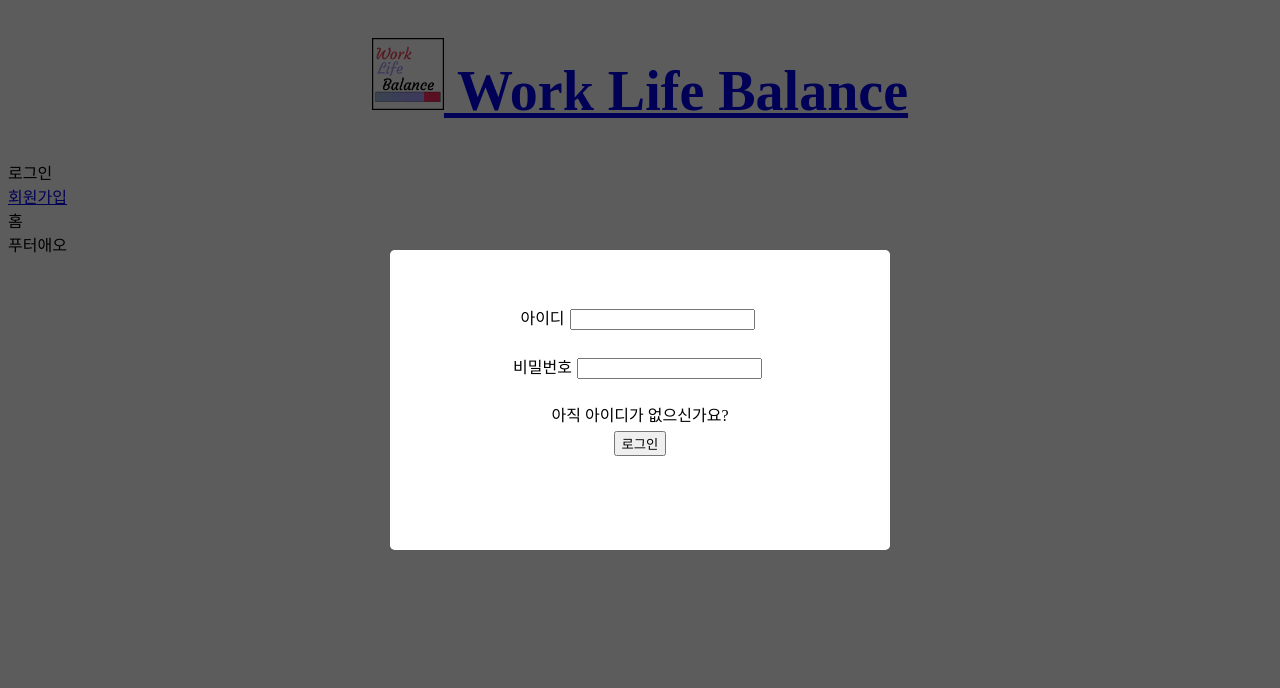
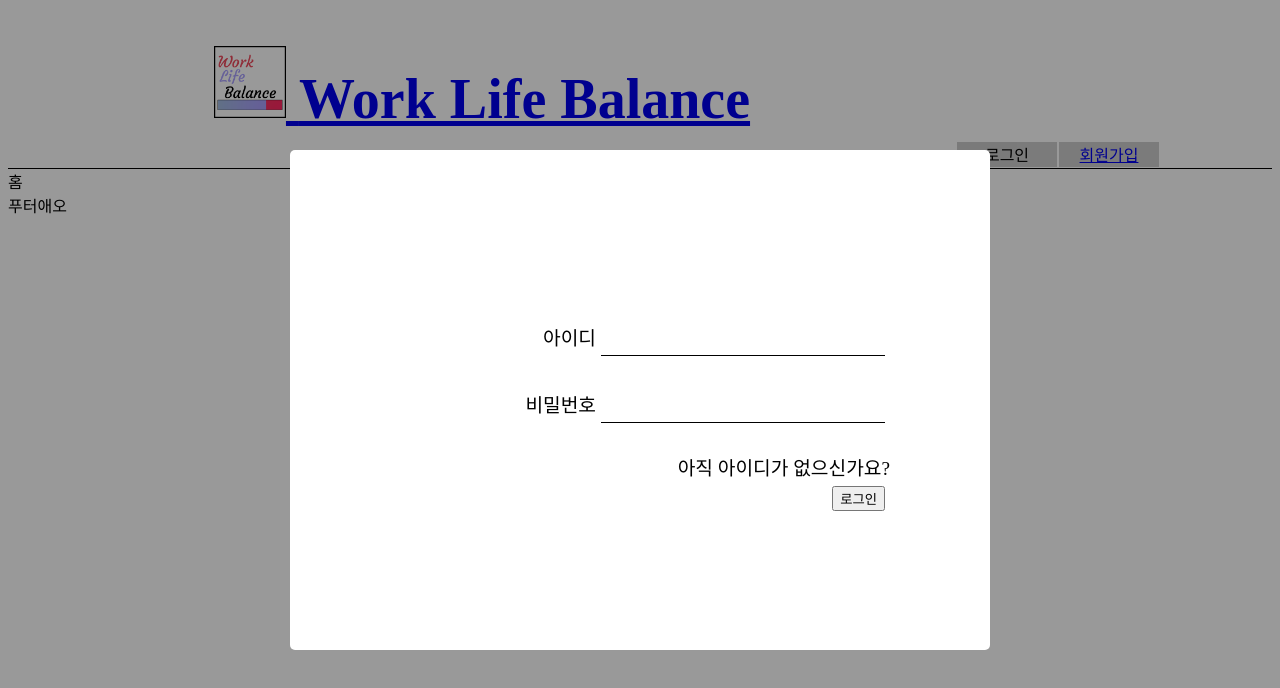
Before and after one commit to codestates/WorkLifeBalance, a React (Create React App) app in the folder client/: page / in a window 1280 px wide. Both pictures are taken after a click on the element "로그인". Shown: the top 688 px of the page. Built offline with nearby package versions, Linux system fonts and the light colour scheme.

Commit message:
fix: 오류 수정 및 axios 요청 추가 detail: - Home에서 로그인시 발생하는 에러 해결 - Header에서 로그인 및 로그아웃 핸들링 - LoginModal에서 axios 요청: post::/user/login, get::/user/info

```diff
--- a/client/package.json
+++ b/client/package.json
@@ -7,6 +7,7 @@
     "@testing-library/jest-dom": "^5.16.1",
     "@testing-library/react": "^12.1.2",
     "@testing-library/user-event": "^13.5.0",
+    "axios": "^0.25.0",
     "react": "^17.0.2",
     "react-dom": "^17.0.2",
     "react-router-dom": "^6.2.1",
--- a/client/src/App.js
+++ b/client/src/App.js
@@ -1,34 +1,45 @@
-import './App.css';
-import Footer from './components/Footer';
-import Header from './components/Header';
-import Home from './pages/Home';
-import Profile from './pages/Profile';
-import Dashboard from './pages/Dashboard';
-import Signup from './pages/Signup';
-import { Routes, Route, BrowserRouter as Router, Redirect } from 'react-router-dom';
-import { useState, useEffect } from 'react';
+import "./App.css";
+import Footer from "./components/Footer";
+import Header from "./components/Header";
+import Home from "./pages/Home";
+import Profile from "./pages/Profile";
+import Dashboard from "./pages/Dashboard";
+import Signup from "./pages/Signup";
+import {
+  Routes,
+  Route,
+  BrowserRouter as Router,
+  Redirect,
+} from "react-router-dom";
+import { useState, useEffect } from "react";
 
-function App () {
+function App() {
   const [showLogin, setShowLogin] = useState(false);
   const [isLogin, setIsLogin] = useState(false);
-  useEffect(() => {
+  // useEffect(() => {
 
-  }, []);
+  // }, []);
   return (
     <Router>
-
-      <Header showLogin={showLogin} setShowLogin={setShowLogin} isLogin={isLogin} setIsLogin={setIsLogin} />
+      <Header
+        showLogin={showLogin}
+        setShowLogin={setShowLogin}
+        isLogin={isLogin}
+        setIsLogin={setIsLogin}
+      />
       <Routes>
-        <Route exact path='/' element={<Home showLogin={showLogin} setShowLogin={setShowLogin} />} />
-        <Route path='/dashboard' element={<Dashboard />} />
-        <Route path='/profile' element={<Profile />} />
-        <Route path='/signup' element={<Signup />} />
+        <Route
+          exact
+          path="/"
+          element={<Home showLogin={showLogin} setShowLogin={setShowLogin} />}
+        />
+        <Route path="/dashboard" element={<Dashboard />} />
+        <Route path="/profile" element={<Profile />} />
+        <Route path="/signup" element={<Signup />} />
         {/* {isLogin ? <Redirect to='' */}
       </Routes>
       <Footer />
-
     </Router>
-
   );
 }
 
--- a/client/src/components/Header.js
+++ b/client/src/components/Header.js
@@ -1,47 +1,96 @@
-import { Link } from 'react-router-dom';
-import styled from 'styled-components';
-import LoginModal from './LoginModal';
+import axios from "axios";
+import { Link } from "react-router-dom";
+import styled from "styled-components";
+import LoginModal from "./LoginModal";
+import { useNavigate } from "react-router";
 
+const Container = styled.div`
+  display: flex;
+  flex-wrap: wrap;
+  /* justify-content: flex-end; */
+  /* flex-direction: row; */
+  border-bottom: 1px solid #000;
+  text-decoration: none;
+`;
 const Title = styled.h1`
-    font-size: 3.5em;
-    text-align: center;
-    color: violet;
+  flex: 3 0 0;
+  font-size: 3.5em;
+  text-align: center;
+  color: violet;
 `;
 
 const ControlBox = styled.div`
+  display: flex;
+  flex: 1 0 0;
+  align-items: flex-end;
+  .sub {
+    margin: 1px;
+    background-color: #ccc;
+    text-align: center;
+    vertical-align: middle;
+    height: 25px;
+    width: 100px;
+    cursor: pointer;
+  }
 `;
 
-function Header ({ showLogin, setShowLogin, isLogin, setIsLogin }) {
+function Header({ showLogin, setShowLogin, isLogin, setIsLogin }) {
+  const navigate = useNavigate();
   const handleLoginModal = () => {
     setShowLogin(true);
   };
 
   const handleLogout = () => {
-    setIsLogin(false);
+    axios.post("https://localhost:4000/signout").then((res) => {
+      // 유저 정보 핸들링 함수
+      setIsLogin(false);
+      navigate("/");
+    });
   };
 
   return (
-    <>
+    <Container>
       {/* 로고 */}
 
       {/* 제목 */}
-      <Title><Link to='/'><img className='logo' src={process.env.PUBLIC_URL + '/logo.png'} height='72px' alt='로고' /> Work Life Balance</Link></Title>
+      <Title>
+        <Link to="/">
+          <img
+            className="logo"
+            src={process.env.PUBLIC_URL + "/logo.png"}
+            height="72px"
+            alt="로고"
+          />{" "}
+          Work Life Balance
+        </Link>
+      </Title>
       {/* 로그인 및 회원가입 탭, 로그인시 로그아웃으로 변경 */}
 
-      {isLogin
-        ? <ControlBox>
-          <div className='logout' onClick={handleLogout}>로그아웃</div>
+      {isLogin ? (
+        <ControlBox>
+          <div className="sub logout" onClick={handleLogout}>
+            로그아웃
+          </div>
         </ControlBox>
-        : <ControlBox>
-          <div className='login' onClick={handleLoginModal}>로그인</div>
-          <div className='signup'>
-            <Link to='/signup'>회원가입</Link>
+      ) : (
+        <ControlBox>
+          <div className="sub login" onClick={handleLoginModal}>
+            로그인
           </div>
-        </ControlBox>}
+          <div className="sub signup">
+            <Link to="/signup">회원가입</Link>
+          </div>
+        </ControlBox>
+      )}
 
-      {showLogin ? <LoginModal setShowLogin={setShowLogin} isLogin={isLogin} setIsLogin={setIsLogin} /> : null}
-
-    </>
+      {showLogin ? (
+        <LoginModal
+          setShowLogin={setShowLogin}
+          isLogin={isLogin}
+          setIsLogin={setIsLogin}
+        />
+      ) : null}
+    </Container>
   );
 }
 
--- a/client/src/components/LoginModal.js
+++ b/client/src/components/LoginModal.js
@@ -1,7 +1,11 @@
-import { useNavigate } from 'react-router';
-import styled from 'styled-components';
+import { useEffect, useState } from "react";
+import { useNavigate } from "react-router";
+import styled from "styled-components";
+import axios from "axios";
+import { NavLink } from "react-router-dom";
 
 const Container = styled.div`
+  box-sizing: border-box;
   position: fixed;
   height: 15rem;
   text-align: center;
@@ -10,6 +14,15 @@ const Container = styled.div`
 
 const Input = styled.input`
   margin: 5px;
+  height: 32px;
+  width: 280px;
+  font-size: 1.4rem;
+  border: none;
+  border-bottom: 1px solid black;
+  :focus {
+    outline: none;
+    background-color: #eee;
+  }
 `;
 
 const Button = styled.button`
@@ -23,48 +36,132 @@ const Canvas = styled.div`
   left: 0;
   bottom: 0;
   right: 0;
-    background-color: rgba(0,0,0,0.4);
+  background-color: rgba(0, 0, 0, 0.4);
   display: grid;
   place-items: center;
 `;
 
-const View = styled.div.attrs(props => ({
-  role: 'dialog'
+const View = styled.div.attrs((props) => ({
+  role: "dialog",
 }))`
   border-radius: 5px;
   background-color: #fff;
   width: 500px;
   height: 300px;
+  text-align: right;
+  font-size: 1.2rem;
+  padding: 100px;
 
+  .alert-box {
+    font-size: 1rem;
+    height: 25px;
+    color: red;
+    /* text-align: right; */
+  }
+  div {
+    width: auto;
+  }
+  .yet:hover {
+    color: blue;
+    cursor: pointer;
+  }
 `;
 
-function LoginModal ({ setShowLogin, isLogin, setIsLogin }) {
+function LoginModal({ setShowLogin, isLogin, setIsLogin }) {
+  const [loginInfo, setLoginInfo] = useState({
+    userId: "",
+    password: "",
+  });
+  const [errMsg, setErrMsg] = useState("");
   const navigate = useNavigate();
+
+  const handleInputValue = (key) => (e) => {
+    setLoginInfo({ ...loginInfo, [key]: e.target.value });
+  };
+
   const handleCanvasClick = () => {
     setShowLogin(false);
   };
   const handleGotoSignup = () => {
     setShowLogin(false);
-    navigate('./signup');
+    navigate("./signup");
   };
   const handleLogin = () => {
-    // axios 요청
+    const { userId, password } = loginInfo;
+    if (userId && password) {
+      //! 테스트가 끝나면 다음 코드를 삭제해주세요
+      if (userId === "test" && password === "test") {
         setShowLogin(false);
         setIsLogin(true);
-    navigate('./');
+        navigate("/");
+      }
+      //!--------------------------------------------//
+      axios
+        .post(
+          "https://localhost:4000/user/login",
+          {
+            userId,
+            password,
+          },
+          {
+            headers: {
+              "Content-Type": "application/json",
+              withCredentials: true,
+            },
+          }
+        )
+        .then((res) => {
+          // 로그인 확인
+          axios.get("https://localhost:4000/user/info").then((res) => {
+            // 유저 정보 저장 핸들러 함수 필요 (state)
+            setIsLogin(true);
+            setShowLogin(false);
+            navigate("/");
+          });
+        })
+        .catch((err) => {
+          setErrMsg("아이디 혹은 비밀번호가 잘못되었습니다");
+          setTimeout(() => {
+            setErrMsg("");
+          }, 3000);
+        });
+    } else {
+      // 에러박스에 메시지 출력
+      setErrMsg("아이디와 비밀번호를 모두 입력해주세요");
+      setTimeout(() => {
+        setErrMsg("");
+      }, 3000);
+    }
   };
+
+  // useEffect(() => {
+  //   console.log("로그인 모달 렌더링");
+  // }, [isLogin]);
   return (
     <Container>
       <Canvas onClick={handleCanvasClick}>
-        <View onClick={e => e.stopPropagation()}>
-          <br /><br /><br />
-          <div>아이디<Input /></div>
+        <View onClick={(e) => e.stopPropagation()}>
           <br />
-          <div>비밀번호<Input /></div>
           <br />
-          <div onClick={handleGotoSignup}>아직 아이디가 없으신가요?</div>
-          <Button onClick={handleLogin}>로그인</Button>
-
+          <br />
+          <form onSubmit={(e) => e.preventDefault()}>
+            <div>
+              아이디
+              <Input type="text" onChange={handleInputValue("userId")} />
+            </div>
+            <br />
+            <div>
+              비밀번호
+              <Input type="password" onChange={handleInputValue("password")} />
+            </div>
+            <div className="alert-box">{errMsg}</div>
+            <div className="yet" onClick={handleGotoSignup}>
+              아직 아이디가 없으신가요?
+            </div>
+            <Button type="submit" onClick={handleLogin}>
+              로그인
+            </Button>
+          </form>
         </View>
       </Canvas>
     </Container>
--- a/client/src/pages/Home.js
+++ b/client/src/pages/Home.js
@@ -1,12 +1,9 @@
-import LoginModal from '../components/LoginModal';
+import LoginModal from "../components/LoginModal";
 
-function Home ({ showLogin, setShowLogin }) {
+function Home({ showLogin, setShowLogin }) {
   return (
-
     <div>
-      {showLogin ? <LoginModal setShowLogin={setShowLogin} /> : null}
-      홈
-
+      {/* {showLogin ? <LoginModal setShowLogin={setShowLogin} /> : null} */}홈
     </div>
   );
 }
```
Lines whose indentation alone changed are shown as unchanged.
